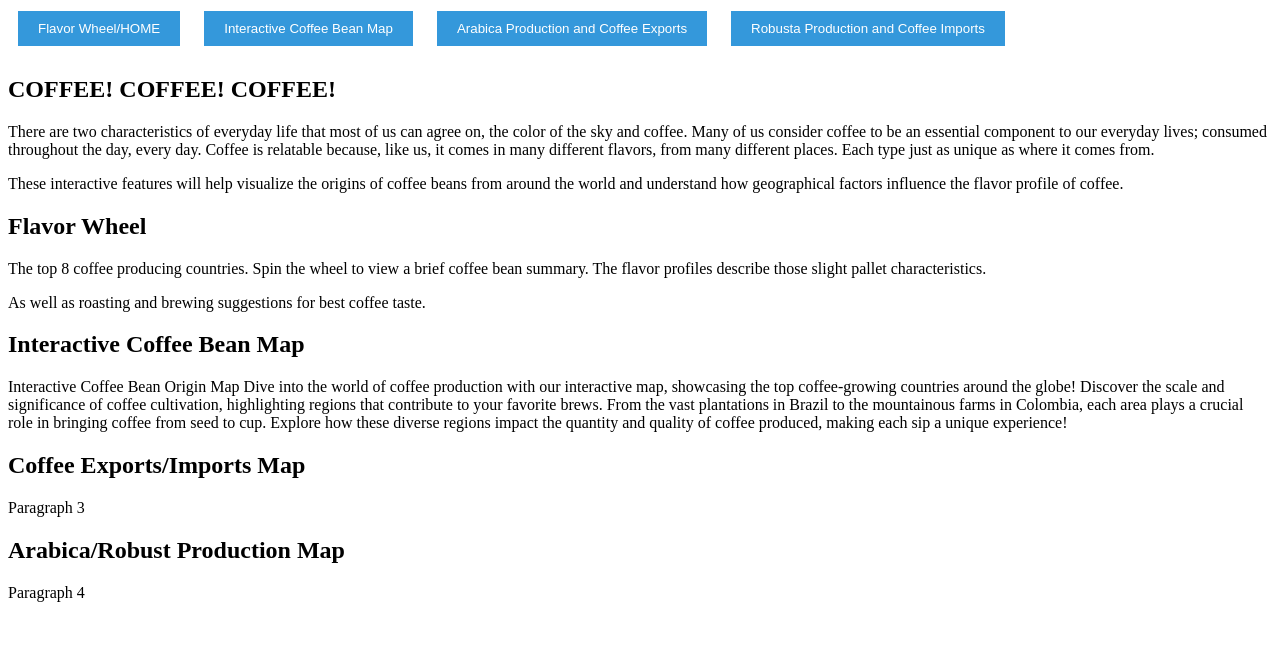
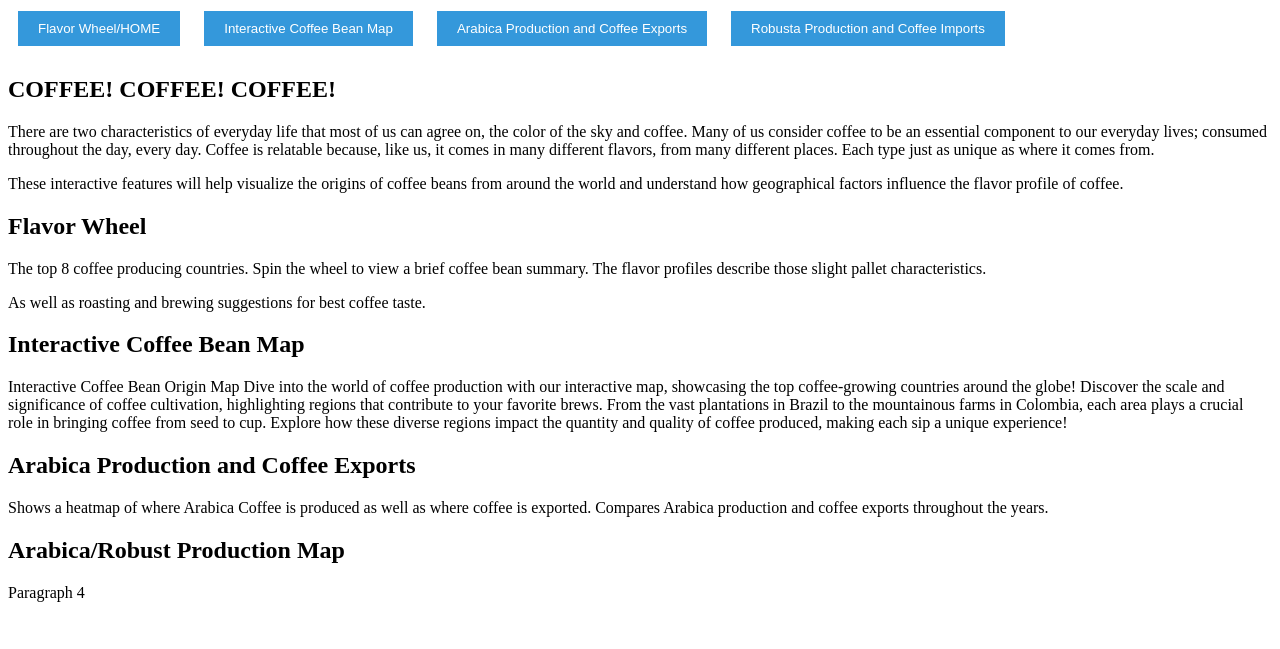
Before and after one commit to Mal303/Interactive-Coffee-Bean-Origin-Map, a plain HTML site: page homepage_css/homepage_index.html in a window 1280 px wide. Shown: the part 79-728 px from the top of the page. Drawn offline with Linux system fonts and the light colour scheme.

Commit message:
Update homepage_index.html

```diff
--- a/homepage_css/homepage_index.html
+++ b/homepage_css/homepage_index.html
@@ -82,8 +82,8 @@
         Explore how these diverse regions impact the quantity and quality of coffee produced, making each sip a unique experience!
         </p>
 
-    <h2>Coffee Exports/Imports Map</h2>
-    <p>Paragraph 3</p>
+    <h2>Arabica Production and Coffee Exports</h2>
+    <p>Shows a heatmap of where Arabica Coffee is produced as well as where coffee is exported. Compares Arabica production and coffee exports throughout the years.</p>
 
     <h2>Arabica/Robust Production Map</h2>
     <p>Paragraph 4</p>
```
